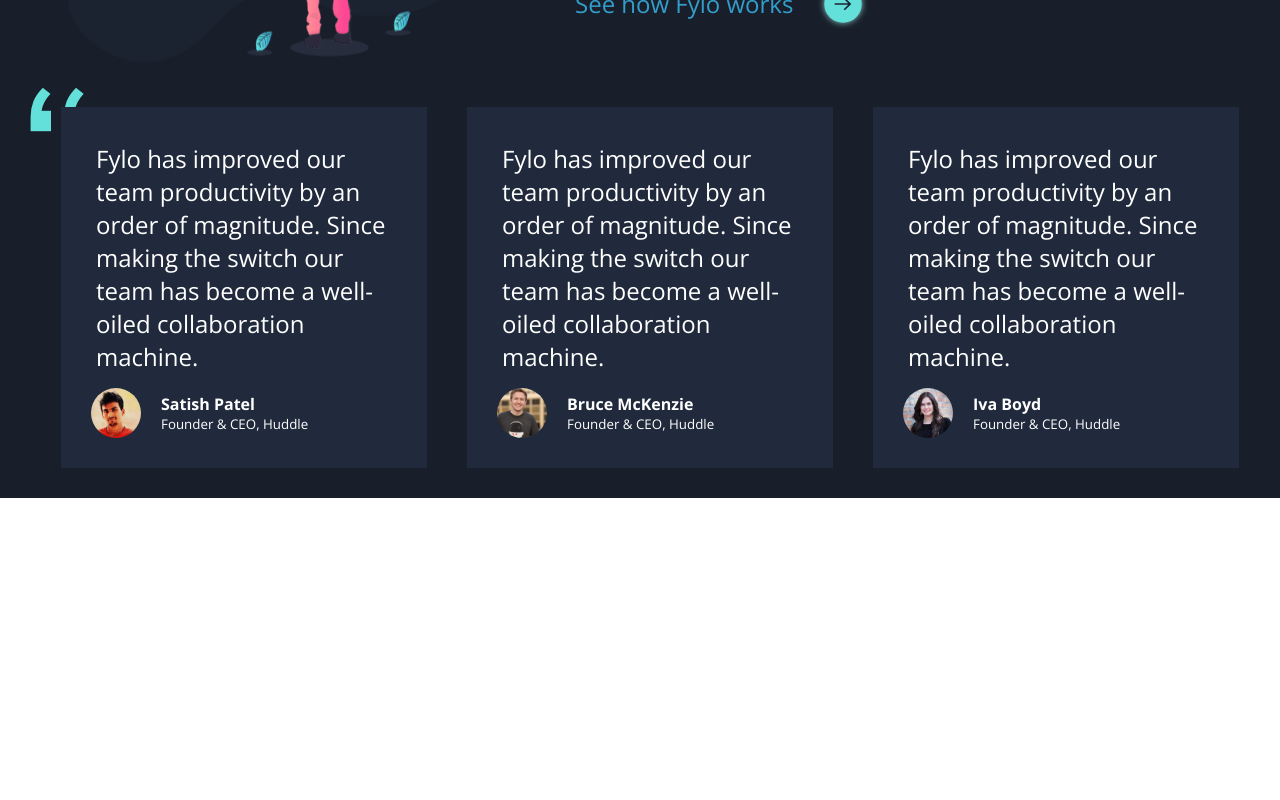
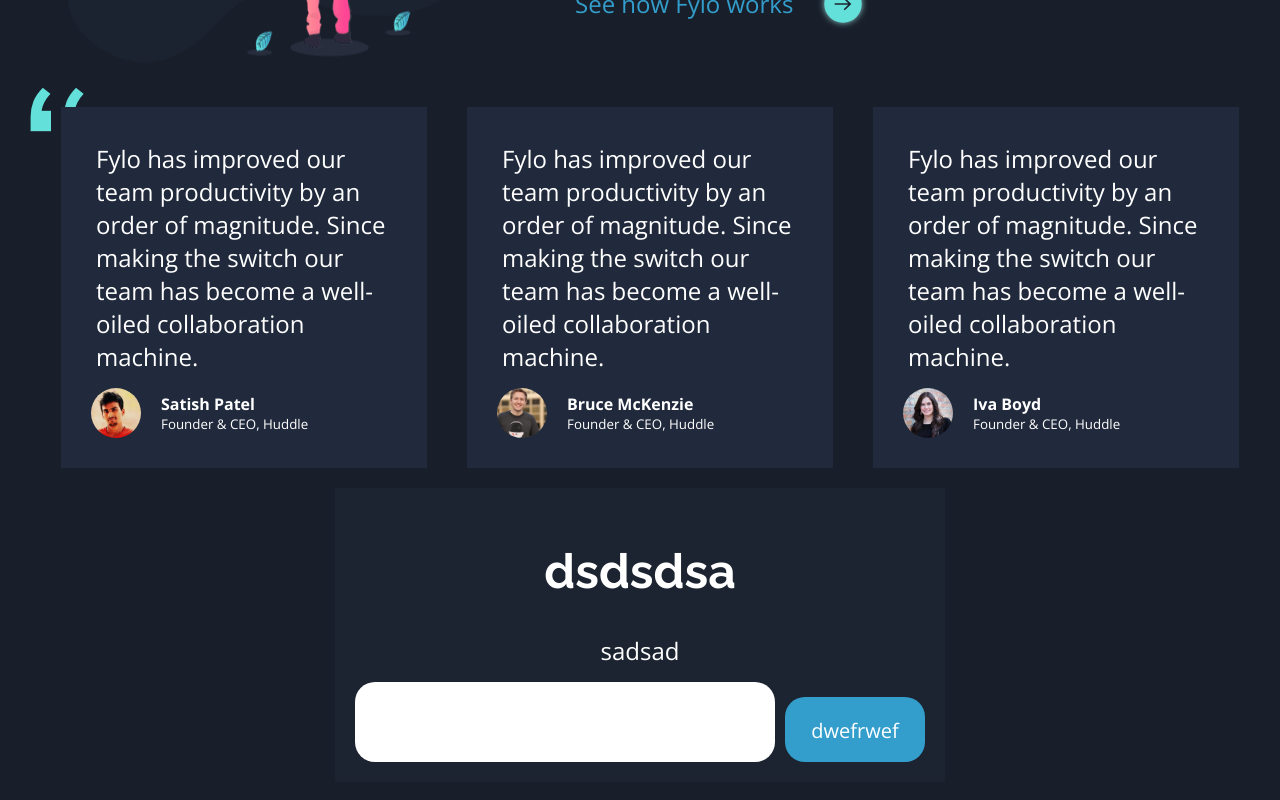
Before and after one commit to EvandroRodCoelho/Flyo, a React (Vite) app: page / in a window 1280 px wide. Shown: the part 2208-3008 px from the top of the page. Before the commit the page ends 2706 px from the top, so only its background shows below. Built offline with nearby package versions, Linux system fonts and the light colour scheme.

Commit message:
pull to github

```diff
--- /dev/null
+++ b/src/Feature/SingUp/index.tsx
@@ -0,0 +1,18 @@
+import { Title } from "../../components/Title"
+import { Text } from "../../components/Text"
+import * as C from "./styles"
+import { Button } from "../../components/Button"
+export const SingUp = () => {
+    return (
+        <C.Container>
+            <C.SingUpDiv>
+                <Title text="dsdsdsa" key={1} />
+                <Text content="sadsad" key={2} Padding={false} />
+                <div>
+                    <input type="text" />
+                    <Button text="dwefrwef" key={3} />
+                </div>
+            </C.SingUpDiv>
+        </C.Container>
+    )
+}
--- /dev/null
+++ b/src/Feature/SingUp/styles.ts
@@ -0,0 +1,31 @@
+import styled from "styled-components";
+
+export const Container = styled.section`
+    margin-top: 20px;
+    width: 100%;
+    display: flex;
+    justify-content: center;
+    align-items: center;
+`
+
+export const SingUpDiv = styled.div`
+    width: 50%;
+    background-color:  hsl(217, 28%, 15%);
+    text-align: center;
+    padding: 20px;
+    div{
+        gap: 10px;
+        display: flex;
+        height: 80px;
+        button{
+            width: 180px;
+        }
+        input{
+            flex: 1;
+            border-radius:20px;
+            border: 0;
+            outline: 0;
+            font-size: 2em;
+        }
+    }
+`
--- a/src/Layout/Main/index.tsx
+++ b/src/Layout/Main/index.tsx
@@ -6,6 +6,7 @@
 import { CardGrid } from "../../Feature/CardsGrid";
 import { DescriptionMain } from "../../Feature/DescriptionMain";
 import { Feedback } from "../../Feature/Feedback";
+import { SingUp } from "../../Feature/SingUp";
 
 
 export const Main = () => {
@@ -28,7 +29,7 @@
             <CardGrid />
             <DescriptionMain />
             <Feedback />
-
+            <SingUp />
         </C.Container>
     )
 }
```
